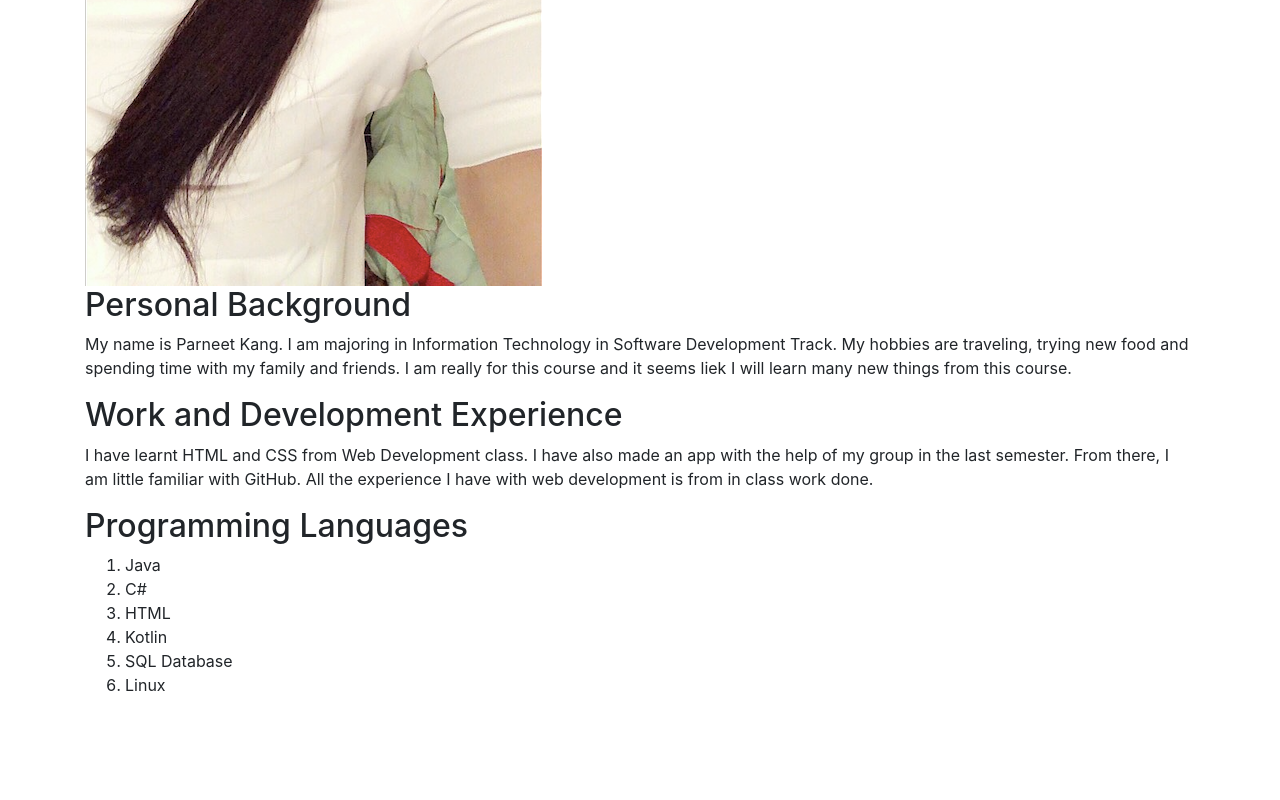
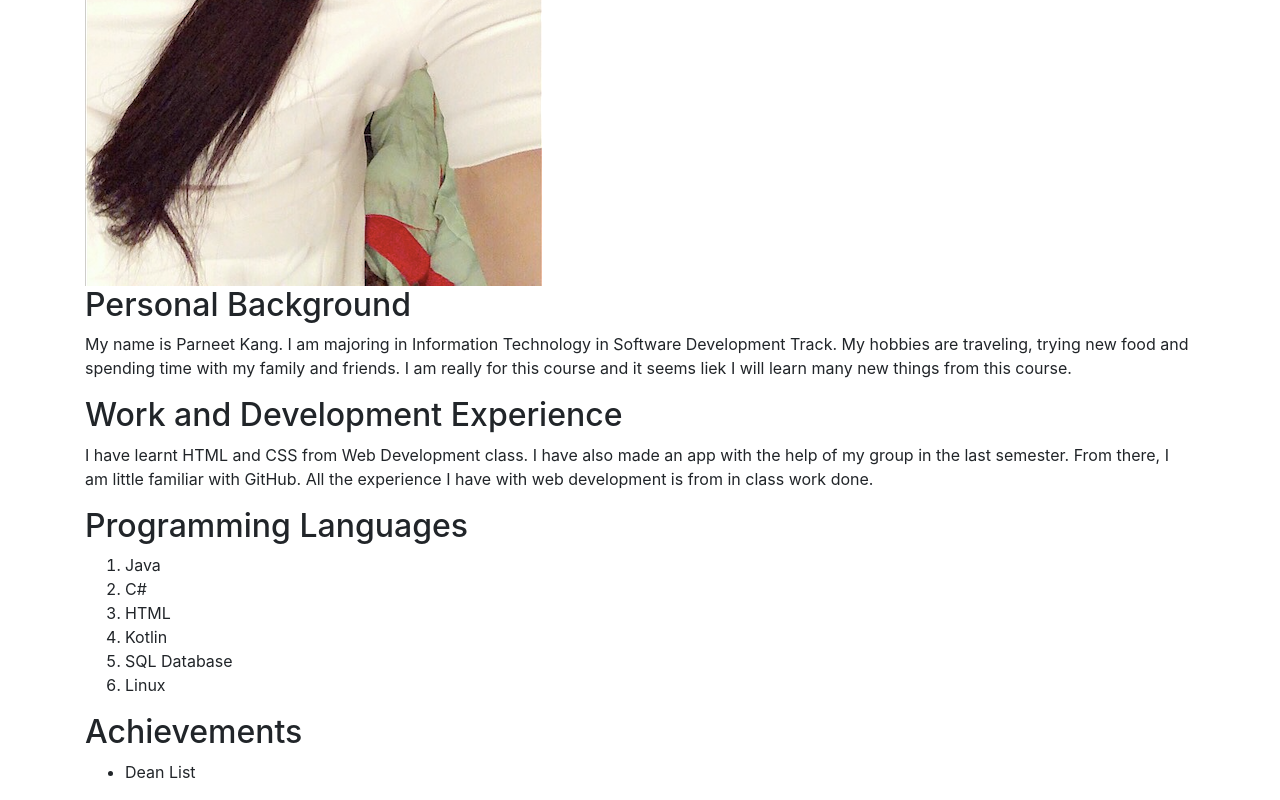
Before and after one commit to IT3049C-Students-Archive/1-online-portfolio-Parneet1712, a website: page index.html in a window 1280 px wide. Shown: the part 670-1470 px from the top of the page. Before the commit the page ends 1383 px from the top, so only its background shows below. Drawn offline with nearby package versions, Linux system fonts and the light colour scheme.

Commit message:
added Achievements Section

```diff
--- a/index.html
+++ b/index.html
@@ -46,6 +46,13 @@
           <li>Linux</li>
         </ol>
       </div>
+
+      <div class="section">
+        <h2 id="achievements">Achievements</h2>
+        <ul>
+          <li>Dean List</li>
+        </ul>
+      </div>
     </div>
 
   </div>
```
